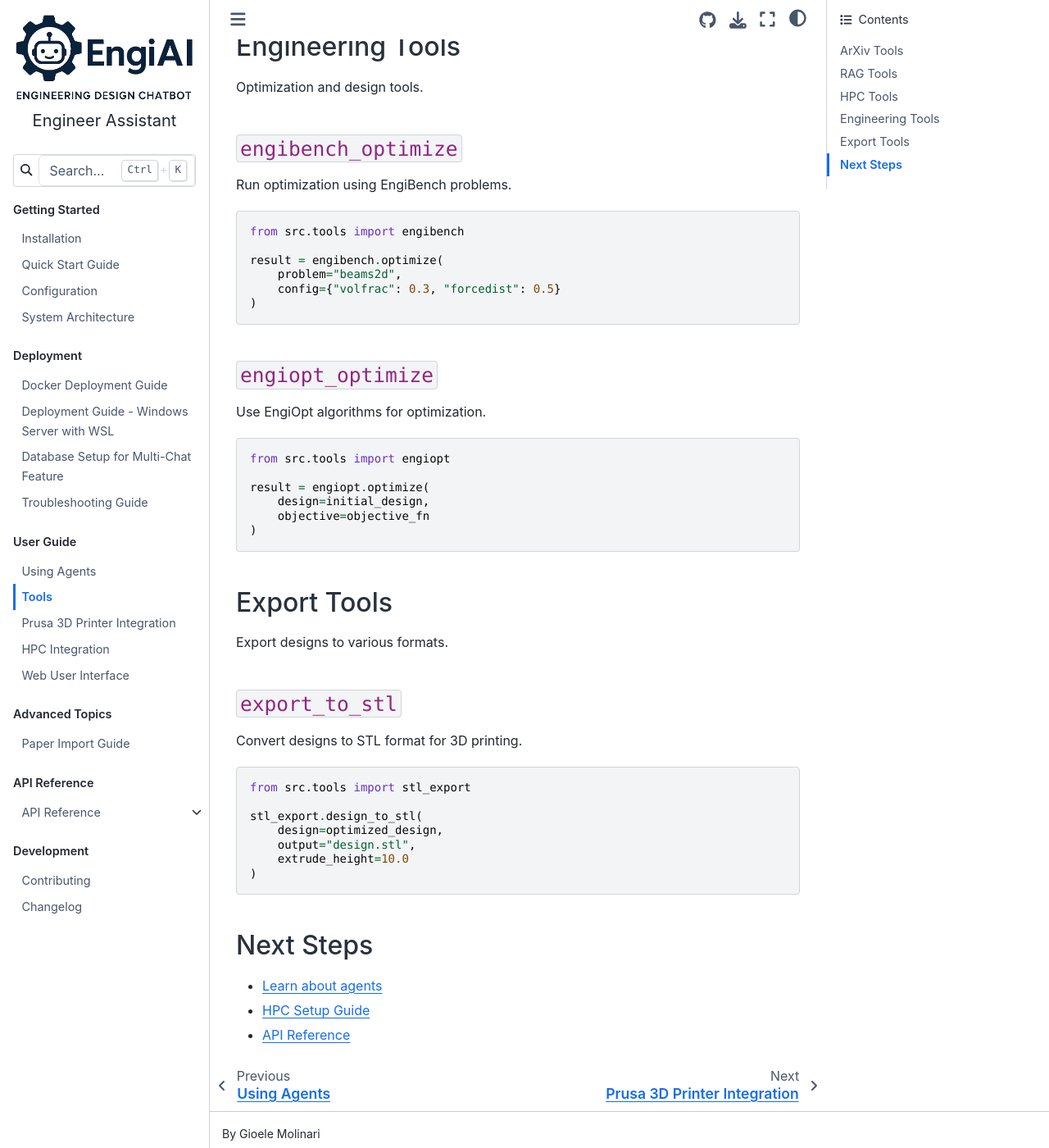
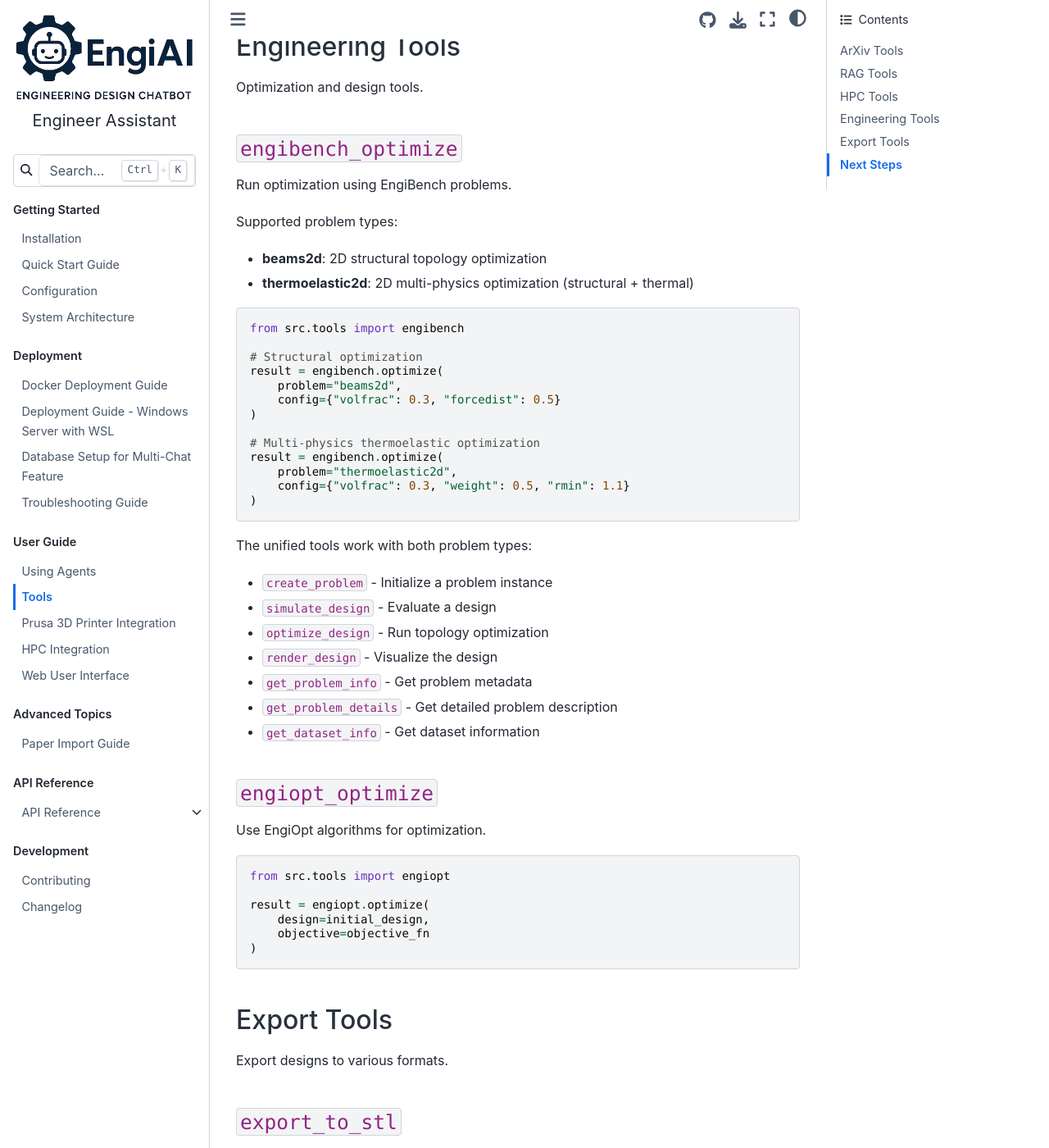
Before and after one commit to gioelemo/EngiAI-Public, a Sphinx documentation site: the page built from docs/source/usage/tools.md, in a window 1280 px wide and 1400 px high, scrolled down 2041 px. Shown: the whole window at 82% size. Built offline with Sphinx 7.4.7 and the Sphinx Book theme 1.1.4, drawn with Linux system fonts in a browser that asks for light colours.

Commit message:
Improve Docs

````diff
--- a/docs/source/usage/tools.md
+++ b/docs/source/usage/tools.md
@@ -91,14 +91,34 @@ Optimization and design tools.
 
 Run optimization using EngiBench problems.
 
+Supported problem types:
+- **beams2d**: 2D structural topology optimization
+- **thermoelastic2d**: 2D multi-physics optimization (structural + thermal)
+
 ```python
 from src.tools import engibench
 
+# Structural optimization
 result = engibench.optimize(
     problem="beams2d",
     config={"volfrac": 0.3, "forcedist": 0.5}
 )
+
+# Multi-physics thermoelastic optimization
+result = engibench.optimize(
+    problem="thermoelastic2d",
+    config={"volfrac": 0.3, "weight": 0.5, "rmin": 1.1}
+)
 ```
+
+The unified tools work with both problem types:
+- `create_problem` - Initialize a problem instance
+- `simulate_design` - Evaluate a design
+- `optimize_design` - Run topology optimization
+- `render_design` - Visualize the design
+- `get_problem_info` - Get problem metadata
+- `get_problem_details` - Get detailed problem description
+- `get_dataset_info` - Get dataset information
 
 ### `engiopt_optimize`
 
````
Also changed, not shown: README.md (+34 -4 lines), docs/source/usage/ui.md (+17 -2 lines).
